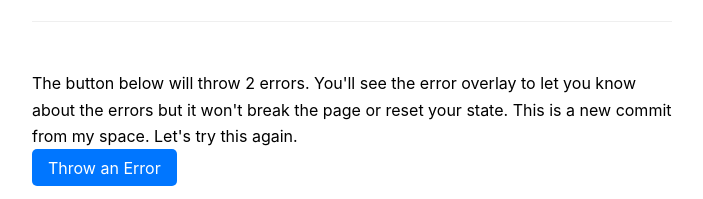
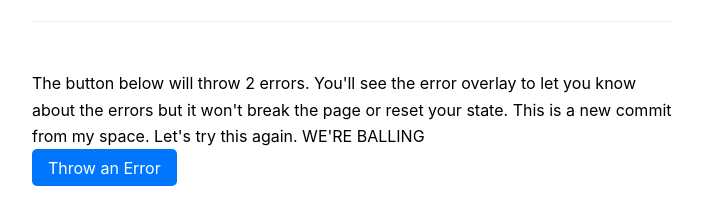
Before and after one commit to abeeto/codespaces-nextjs, a Next.js app: page / in a window 1280 px wide. Shown: the part 472-671 px from the top of the page, without its empty margins (288-991 px from the left). Built offline with nearby package versions, Linux system fonts and the light colour scheme.

Commit message:
Co-authored-by: Abhinav Thota <abeeto@users.noreply.github.com> Co-authored-by: KaelPearson <KaelPearson@users.noreply.github.com> Co-authored-by: Adam Fipke <adamfipke@gmail.com>

```diff
--- a/pages/index.js
+++ b/pages/index.js
@@ -10,6 +10,13 @@ function throwError() {
   )
 }
 
+// HI!
+
+/*
+  WOW!!
+*/
+
+//heyyyyyyy
 function Home() {
   const [count, setCount] = useState(0)
   const increment = useCallback(() => {
@@ -55,6 +62,7 @@ function Home() {
           The button below will throw 2 errors. You'll see the error overlay to
           let you know about the errors but it won't break the page or reset
           your state. This is a new commit from my space. Let's try this again.
+          WE'RE BALLING
         </p>
         <Button
           onClick={(e) => {
```
